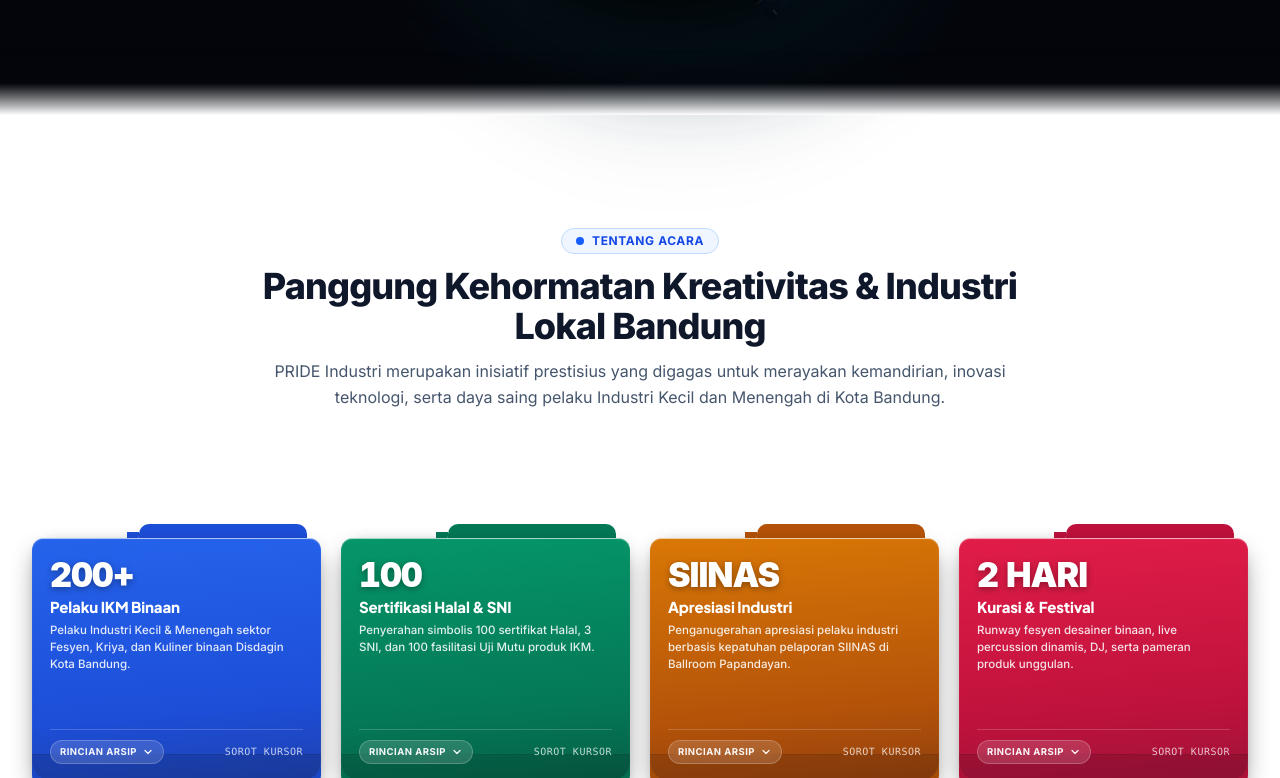
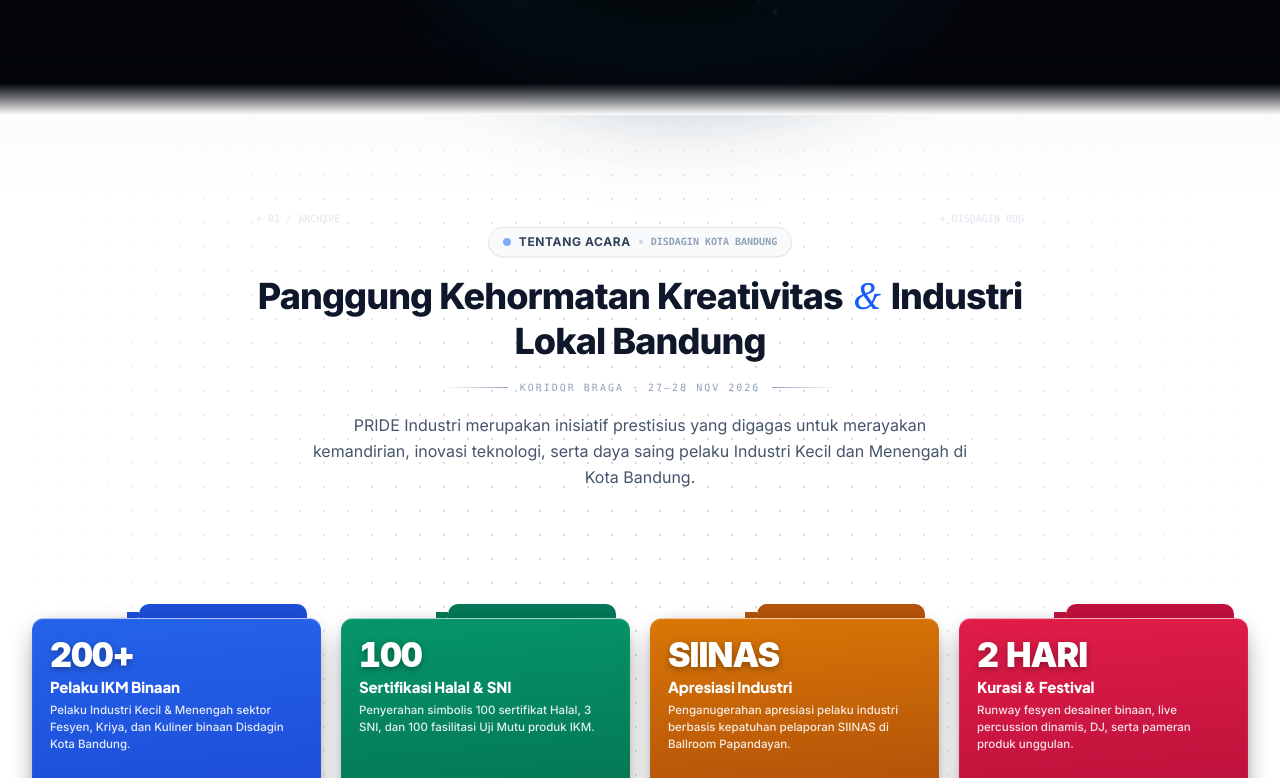
Before and after one commit to Syd-max/pride-industri-2026, a Next.js app: page / in a window 1280 px wide. Shown: the part 4022-4800 px from the top of the page. Built offline with nearby package versions, Linux system fonts and the light colour scheme.

Commit message:
feat(ui): add subtle architectural hairline and editorial accents to about header

```diff
--- a/src/components/sections/AboutSection.tsx
+++ b/src/components/sections/AboutSection.tsx
@@ -140,18 +140,55 @@
       className="relative py-20 sm:py-28 bg-white overflow-hidden"
       aria-label="Tentang PRIDE Industri 2026"
     >
+      {/* Background Architectural Accent: Subtle Blueprint Dot Grid & Ambient Warm Mesh */}
+      <div
+        className="absolute inset-0 pointer-events-none opacity-40"
+        style={{
+          backgroundImage: 'radial-gradient(#94a3b8 0.75px, transparent 0.75px)',
+          backgroundSize: '24px 24px',
+          maskImage: 'radial-gradient(ellipse 70% 60% at 50% 25%, black 15%, transparent 75%)',
+          WebkitMaskImage: 'radial-gradient(ellipse 70% 60% at 50% 25%, black 15%, transparent 75%)'
+        }}
+      />
+
+      {/* Soft Ambient Horizon Bleed */}
+      <div className="absolute top-0 inset-x-0 h-40 bg-gradient-to-b from-slate-50/80 via-transparent to-transparent pointer-events-none" />
+
       <div className="max-w-7xl mx-auto px-4 sm:px-6 lg:px-8 relative z-10">
 
-        {/* Section Header */}
-        <div className="text-center max-w-3xl mx-auto mb-16">
-          <div className="inline-flex items-center gap-2 px-3.5 py-1 rounded-full text-xs font-bold uppercase tracking-wider bg-blue-50 text-blue-700 border border-blue-200 mb-3">
-            <span className="w-2 h-2 rounded-full bg-blue-600" />
-            Tentang Acara
+        {/* Section Header with Refined Editorial Accents */}
+        <div className="text-center max-w-3xl mx-auto mb-16 relative">
+
+          {/* Subtle Drafting Precision Crosshairs on Desktop */}
+          <div className="hidden sm:flex items-center justify-between absolute -top-4 inset-x-0 pointer-events-none text-slate-300 font-mono text-[10px] select-none opacity-60">
+            <span>+ 01 / ARCHIVE</span>
+            <span>+ DISDAGIN BDG</span>
           </div>
-          <h2 className="text-3xl sm:text-4xl font-extrabold text-slate-900 tracking-tight">
-            Panggung Kehormatan Kreativitas &amp; Industri Lokal Bandung
+
+          {/* Apple Style Frosted Status Badge */}
+          <div className="inline-flex items-center gap-2 px-3.5 py-1.5 rounded-full text-xs font-bold uppercase tracking-wider bg-slate-50 text-slate-700 border border-slate-200/90 shadow-2xs mb-4">
+            <span className="w-2 h-2 rounded-full bg-blue-600 animate-pulse" />
+            <span>Tentang Acara</span>
+            <span className="w-1 h-1 rounded-full bg-slate-300" />
+            <span className="text-[10px] text-slate-400 font-mono tracking-normal font-semibold">DISDAGIN KOTA BANDUNG</span>
+          </div>
+
+          <h2 className="text-3xl sm:text-4xl font-extrabold text-slate-900 tracking-tight leading-tight">
+            Panggung Kehormatan Kreativitas{' '}
+            <span className="font-serif italic font-normal text-blue-600 px-1">&amp;</span>{' '}
+            Industri Lokal Bandung
           </h2>
-          <p className="mt-3 text-base text-slate-600 leading-relaxed">
+
+          {/* Elegant Heritage Braga Hairline Accent */}
+          <div className="flex items-center justify-center gap-3 my-4">
+            <div className="h-px w-10 sm:w-16 bg-gradient-to-r from-transparent via-slate-300 to-slate-400" />
+            <span className="text-[10px] font-mono tracking-[0.2em] text-slate-400 uppercase font-medium">
+              KORIDOR BRAGA · 27–28 NOV 2026
+            </span>
+            <div className="h-px w-10 sm:w-16 bg-gradient-to-l from-transparent via-slate-300 to-slate-400" />
+          </div>
+
+          <p className="mt-2 text-base text-slate-600 leading-relaxed max-w-2xl mx-auto">
             PRIDE Industri merupakan inisiatif prestisius yang digagas untuk merayakan
             kemandirian, inovasi teknologi, serta daya saing pelaku Industri Kecil dan
             Menengah di Kota Bandung.
```
